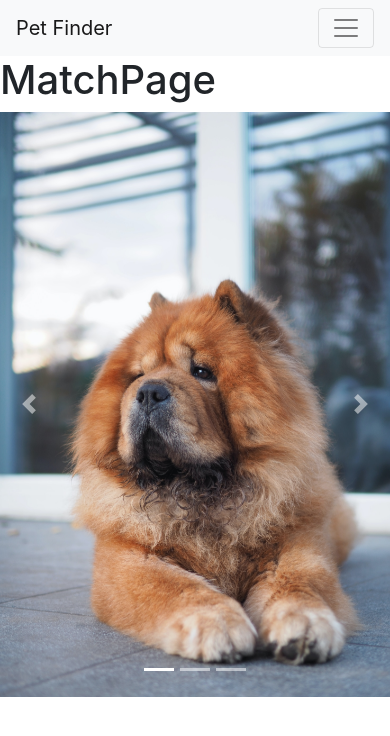
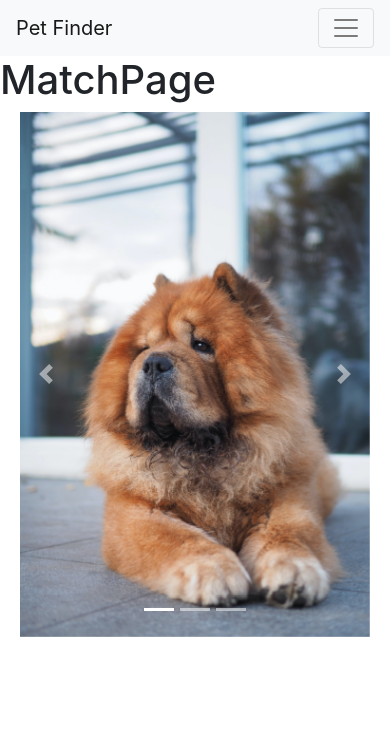
Before and after one commit to Codubee/PetFinderTTH1-2, a React (Create React App) app in the folder frontend/: page /match in a window 390 px wide. Shown: the top 736 px of the page. Built offline with nearby package versions, Linux system fonts and the light colour scheme.

Commit message:
Rearranged animal image component in Match page

```diff
--- a/frontend/src/styles/AnimalImage.css
+++ b/frontend/src/styles/AnimalImage.css
@@ -3,14 +3,8 @@
     align-items: center;
   }
 .carousel{
-    max-width: 500px;
-    margin-left: 50px;
+    max-width: 350px;
+    left: 50%;
+    transform: translateX(-50%);
+    margin: 0;
 }
-
-@media only screen and (max-width: 850px) {
-    .carousel {
-        left: 50%;
-        transform: translateX(-50%);
-        margin: 0;
-    }
-  }
```
